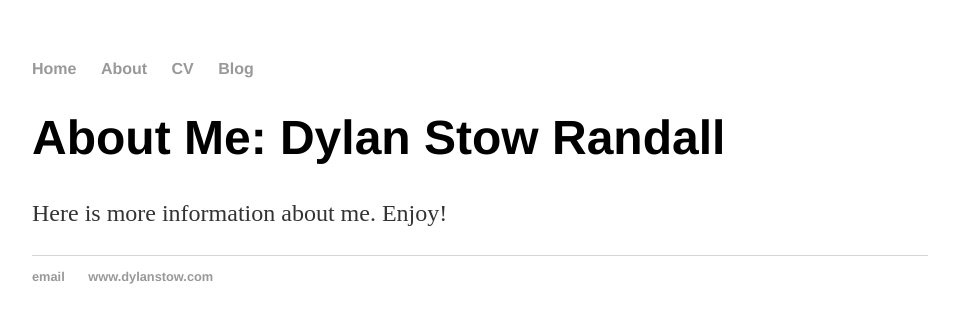
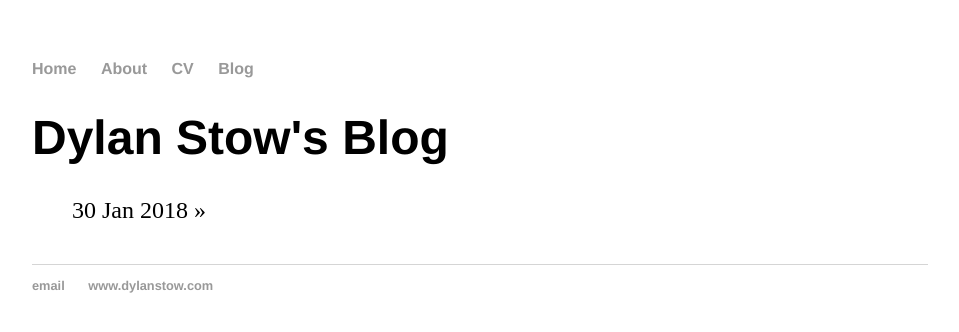
Before and after one commit to dylanstow/dylanstow.github.io, a Jekyll site: the page built from about/index.html, in a window 1280 px wide. Shown: the top 332 px of the page, without its empty margins (160-1119 px from the left). Built offline with Jekyll 4.4.1, drawn with Linux system fonts in a browser that asks for light colours.

Commit message:
Test on about formatting

```diff
--- a/about/index.html
+++ b/about/index.html
@@ -1,9 +1,11 @@
 ---
 layout: default
-title: Dylan Stow
+title: Dylan Stow's Blog
 ---
+    <h1>{{ page.title }}</h1>
+    <ul class="posts">
 
-<div class="blurb">
-	<h1>About Me: Dylan Stow Randall</h1>
-	<p>Here is more information about me. Enjoy!</p>
-</div><!-- /.blurb -->
+      {% for post in site.posts %}
+        <li><span>{{ post.date | date_to_string }}</span> » <a href="{{ post.url }}" title="{{ post.title }}">{{ pos.title }}</a></li>
+      {% endfor %}
+    </ul>
```
